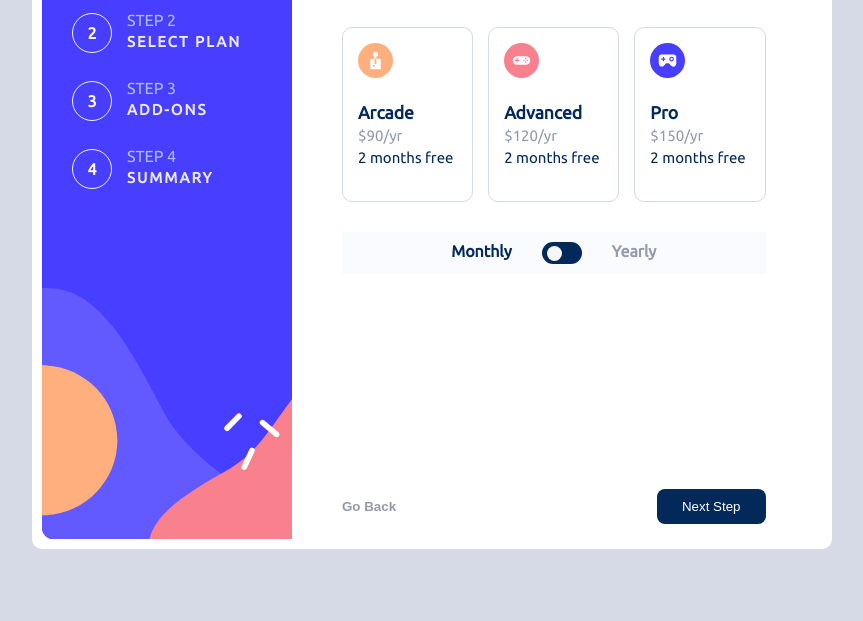
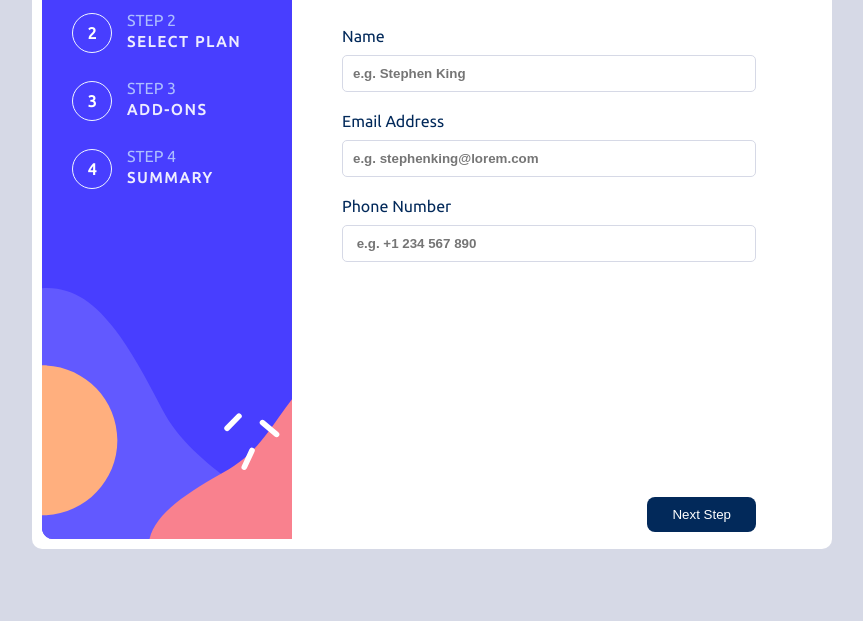
Before and after one commit to Kauannyalencar/multi-step-form, a website built with webpack: page src/index.html in a window 1280 px wide. Shown: the part 179-800 px from the top of the page, without its empty margins (208-1071 px from the left). Built offline with nearby package versions, Linux system fonts and the light colour scheme.

Commit message:
fix button next-step position

```diff
--- a/src/css/select-plan.scss
+++ b/src/css/select-plan.scss
@@ -1,7 +1,7 @@
 @use '../css/colors.scss' as *;
 
 .select-plan{
-    display: block;
+    // display: block;
 }
 .plans{
     display: flex;
--- a/src/index.html
+++ b/src/index.html
@@ -61,7 +61,7 @@
       </div>
     </aside>
     <main class="container">
-      <section data-step="1" class="personal-info section-step hidden ">
+      <section data-step="1" class="personal-info section-step  ">
         <div class="section-header">
           <h1 class="step-title"> Personal info
           </h1>
@@ -89,12 +89,12 @@
           <button class="next-step section-btn"> Next Step</button>
         </div>
       </section>
-      <section data-step="2" class="select-plan section-step ">
+      <section data-step="2" class="select-plan section-step hidden">
         <div class="section-header">
           <h1 class="step-title">Select your plan</h1>
           <p class="step-info"> You have the option of monthly or yearly billing.</p>
         </div>
-        <div class="plans monthly hidden">
+        <div class="plans monthly ">
           <div class="plans-categories">
             <div class="plan-category">
               <div class="arcade">
@@ -125,7 +125,7 @@
             </div>
           </div>
         </div>
-        <div class="plans yearly
+        <div class="plans yearly hidden
           ">
           <div class="plans-categories">
             <div class="plan-category">
```
